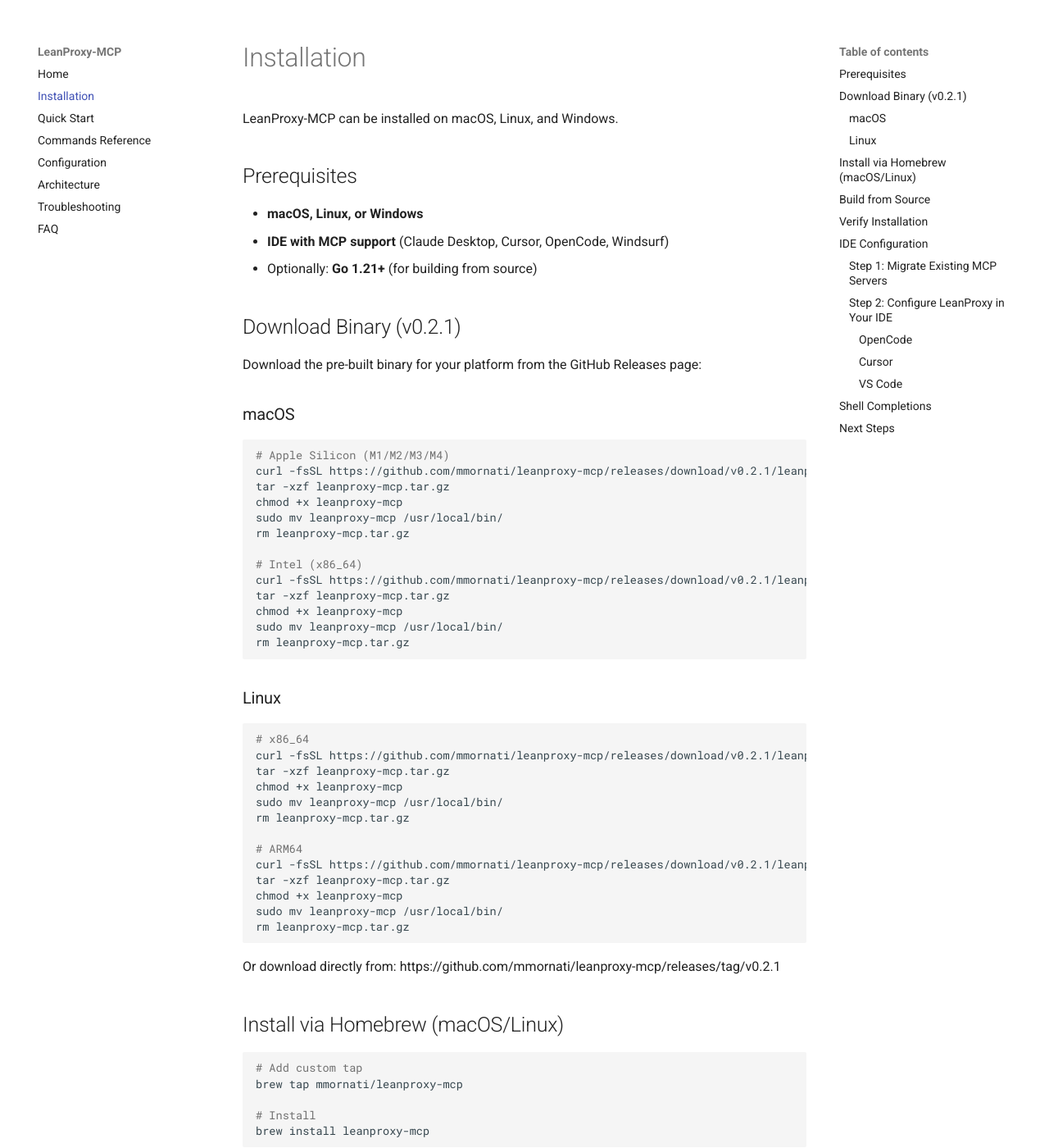
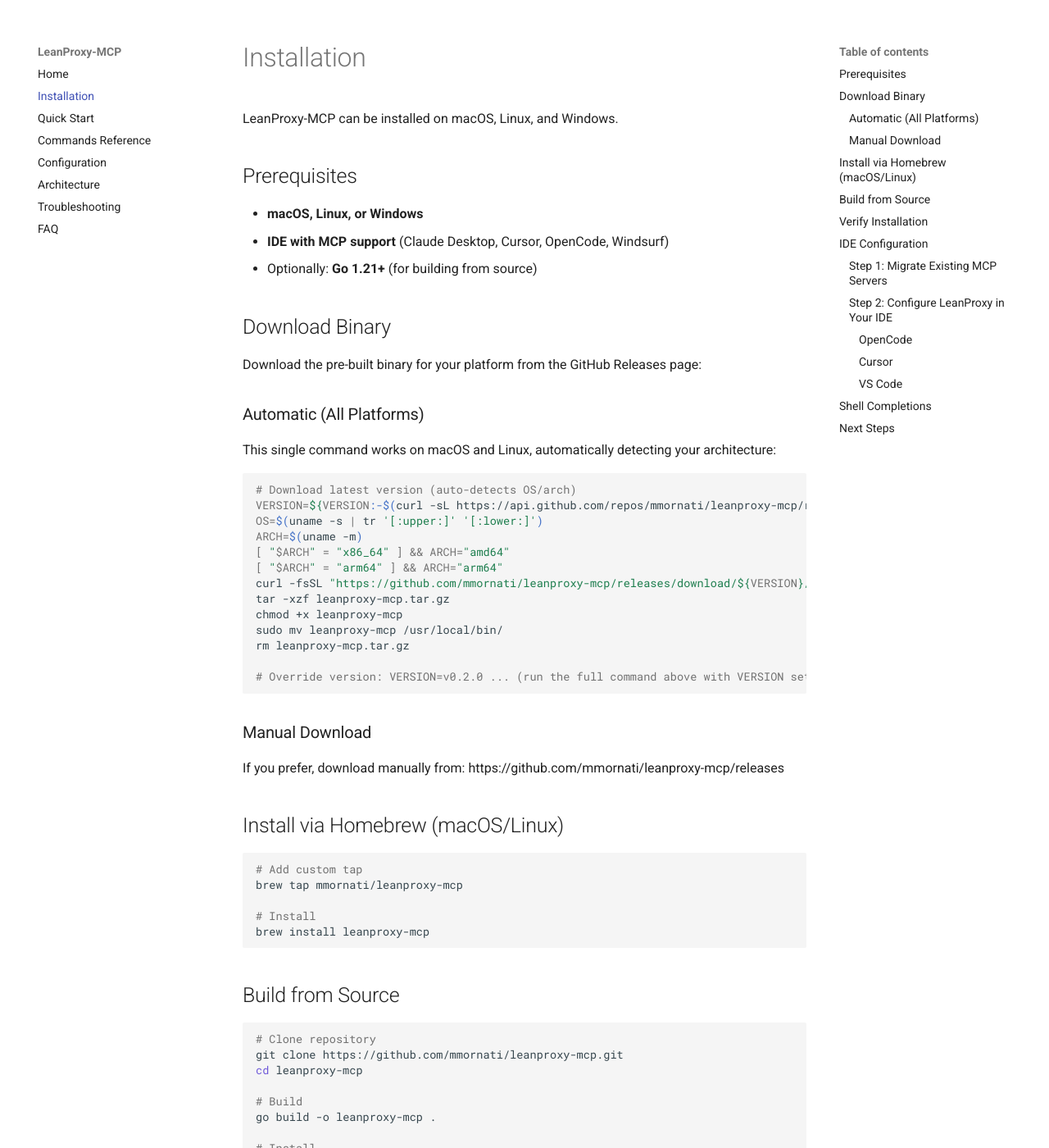
Before and after one commit to mmornati/leanproxy-mcp, an MkDocs documentation site: the page built from docs/installation.md, in a window 1280 px wide and 1400 px high. Shown: the whole window at 82% size. Built offline with MkDocs 1.6.1 and Material for MkDocs 9.7.7, drawn with Linux system fonts in a browser that asks for light colours; comment, search, counter and statistics services are not loaded; some of the changed text lies outside the part shown.

Commit message:
feat: improved binary install documentation

````diff
--- a/docs/installation.md
+++ b/docs/installation.md
@@ -8,47 +8,33 @@
 - **IDE with MCP support** (Claude Desktop, Cursor, OpenCode, Windsurf)
 - Optionally: **Go 1.21+** (for building from source)
 
-## Download Binary (v0.2.1)
+## Download Binary
 
 Download the pre-built binary for your platform from the GitHub Releases page:
 
-### macOS
+### Automatic (All Platforms)
+
+This single command works on macOS and Linux, automatically detecting your architecture:
 
 ```bash
-# Apple Silicon (M1/M2/M3/M4)
-curl -fsSL https://github.com/mmornati/leanproxy-mcp/releases/download/v0.2.1/leanproxy-mcp_0.2.1_darwin_arm64.tar.gz -o leanproxy-mcp.tar.gz
+# Download latest version (auto-detects OS/arch)
+VERSION=${VERSION:-$(curl -sL https://api.github.com/repos/mmornati/leanproxy-mcp/releases/latest | grep -o '"tag_name"' | cut -d'"' -f4)}
+OS=$(uname -s | tr '[:upper:]' '[:lower:]')
+ARCH=$(uname -m)
+[ "$ARCH" = "x86_64" ] && ARCH="amd64"
+[ "$ARCH" = "arm64" ] && ARCH="arm64"
+curl -fsSL "https://github.com/mmornati/leanproxy-mcp/releases/download/${VERSION}/leanproxy-mcp_${VERSION#v}_${OS}_${ARCH}.tar.gz" -o leanproxy-mcp.tar.gz
 tar -xzf leanproxy-mcp.tar.gz
 chmod +x leanproxy-mcp
 sudo mv leanproxy-mcp /usr/local/bin/
 rm leanproxy-mcp.tar.gz
 
-# Intel (x86_64)
-curl -fsSL https://github.com/mmornati/leanproxy-mcp/releases/download/v0.2.1/leanproxy-mcp_0.2.1_darwin_amd64.tar.gz -o leanproxy-mcp.tar.gz
-tar -xzf leanproxy-mcp.tar.gz
-chmod +x leanproxy-mcp
-sudo mv leanproxy-mcp /usr/local/bin/
-rm leanproxy-mcp.tar.gz
+# Override version: VERSION=v0.2.0 ... (run the full command above with VERSION set)
 ```
 
-### Linux
+### Manual Download
 
-```bash
-# x86_64
-curl -fsSL https://github.com/mmornati/leanproxy-mcp/releases/download/v0.2.1/leanproxy-mcp_0.2.1_linux_amd64.tar.gz -o leanproxy-mcp.tar.gz
-tar -xzf leanproxy-mcp.tar.gz
-chmod +x leanproxy-mcp
-sudo mv leanproxy-mcp /usr/local/bin/
-rm leanproxy-mcp.tar.gz
-
-# ARM64
-curl -fsSL https://github.com/mmornati/leanproxy-mcp/releases/download/v0.2.1/leanproxy-mcp_0.2.1_linux_arm64.tar.gz -o leanproxy-mcp.tar.gz
-tar -xzf leanproxy-mcp.tar.gz
-chmod +x leanproxy-mcp
-sudo mv leanproxy-mcp /usr/local/bin/
-rm leanproxy-mcp.tar.gz
-```
-
-Or download directly from: https://github.com/mmornati/leanproxy-mcp/releases/tag/v0.2.1
+If you prefer, download manually from: https://github.com/mmornati/leanproxy-mcp/releases
 
 ## Install via Homebrew (macOS/Linux)
 
@@ -89,10 +75,10 @@
 
 Expected output:
 ```
- leanproxy-mcp version v0.2.1
- build date: 2026-05-03
+ leanproxy-mcp version 0.5.2
+ build date: 2026-05-04
  platform: darwin/arm64
- go: go1.26.2
+ go: go1.25.5
 ```
 
 ## IDE Configuration
````
Also changed, not shown: README.md (+11 -2 lines), docs/commands.md (+3 -3 lines), docs/faq.md (+5 -3 lines).
